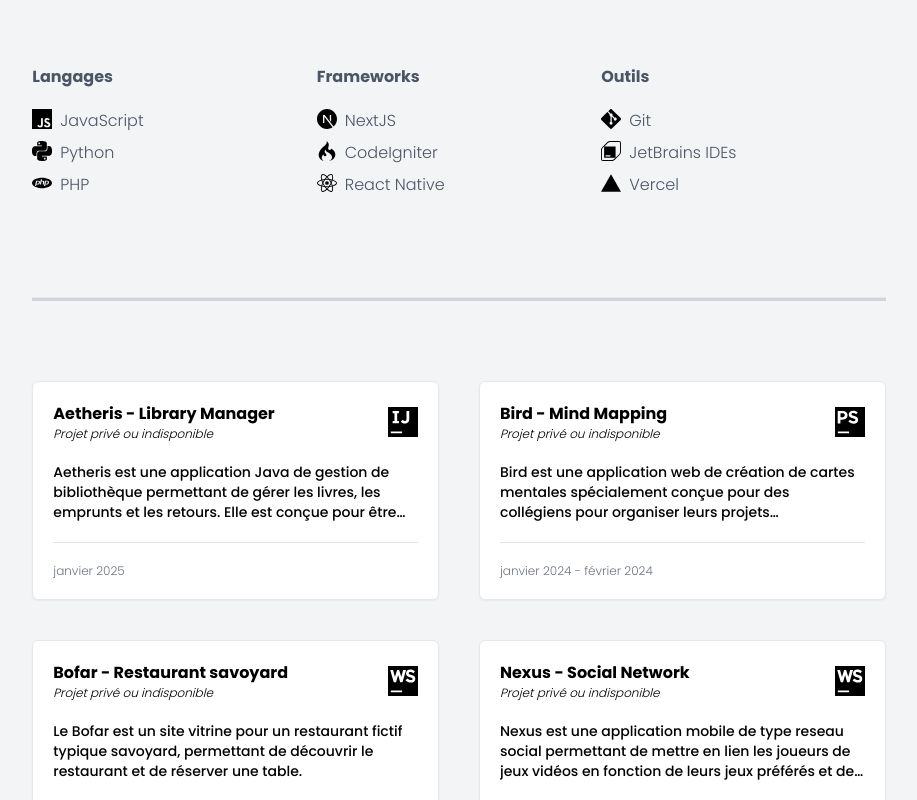
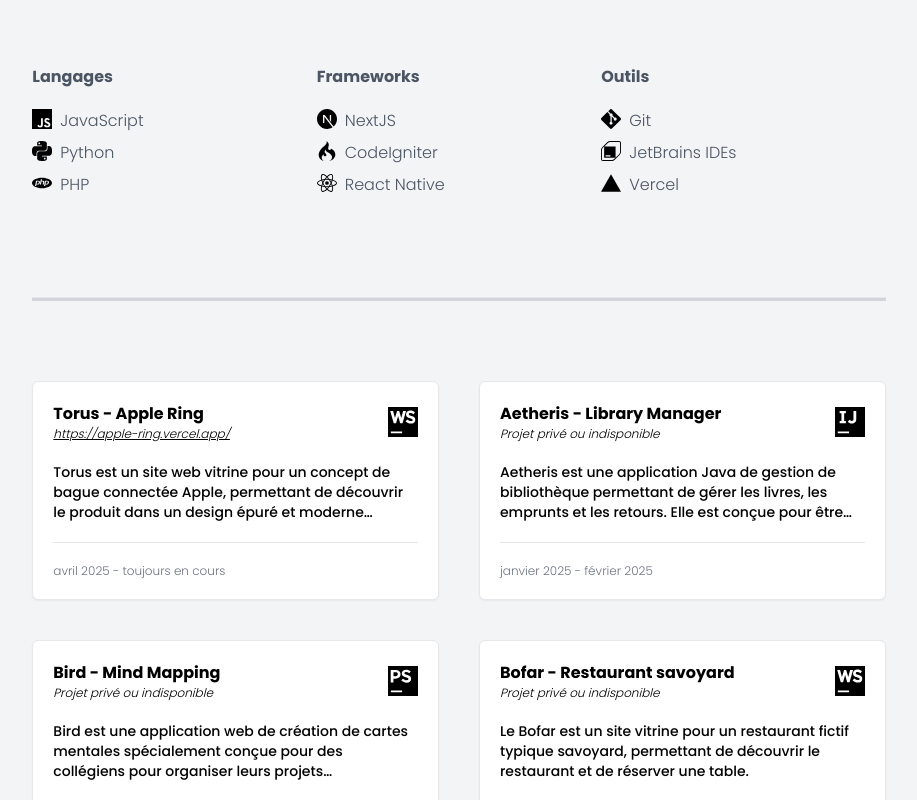
Before and after one commit to Seishiiin/portfolio, a Next.js app: page / in a window 1280 px wide. Shown: the part 759-1559 px from the top of the page, without its empty margins (181-1098 px from the left). Built offline with nearby package versions, Linux system fonts and the light colour scheme.

Commit message:
v1.1: add torus project

```diff
--- a/components/Projects.js
+++ b/components/Projects.js
@@ -4,11 +4,18 @@ import Link from "next/link";
 export default function Projects() {
     const projects = [
         {
+            name: "Torus - Apple Ring",
+            description: "Torus est un site web vitrine pour un concept de bague connectée Apple, permettant de découvrir le produit dans un design épuré et moderne comme sait le faire Apple avec ses produits.",
+            link: "https://apple-ring.vercel.app/",
+            logo: "/assets/logos/webstorm.svg",
+            date: "avril 2025 - toujours en cours"
+        },
+        {
             name: "Aetheris - Library Manager",
             description: "Aetheris est une application Java de gestion de bibliothèque permettant de gérer les livres, les emprunts et les retours. Elle est conçue pour être utilisée par les bibliothécaires et les utilisateurs.",
             link: "",
             logo: "/assets/logos/intellijidea.svg",
-            date: "janvier 2025"
+            date: "janvier 2025 - février 2025"
         },
         {
             name: "Bird - Mind Mapping",
```
